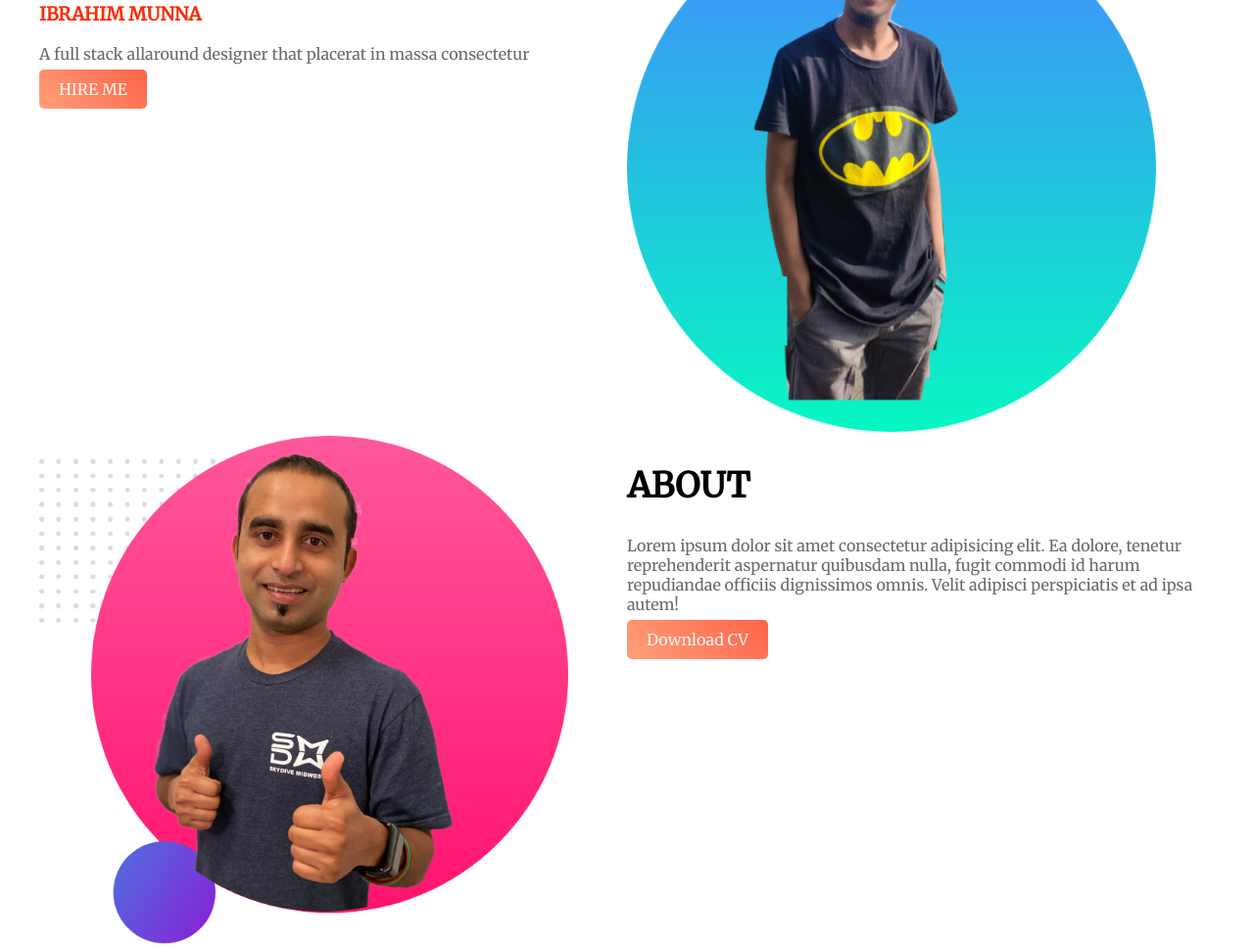
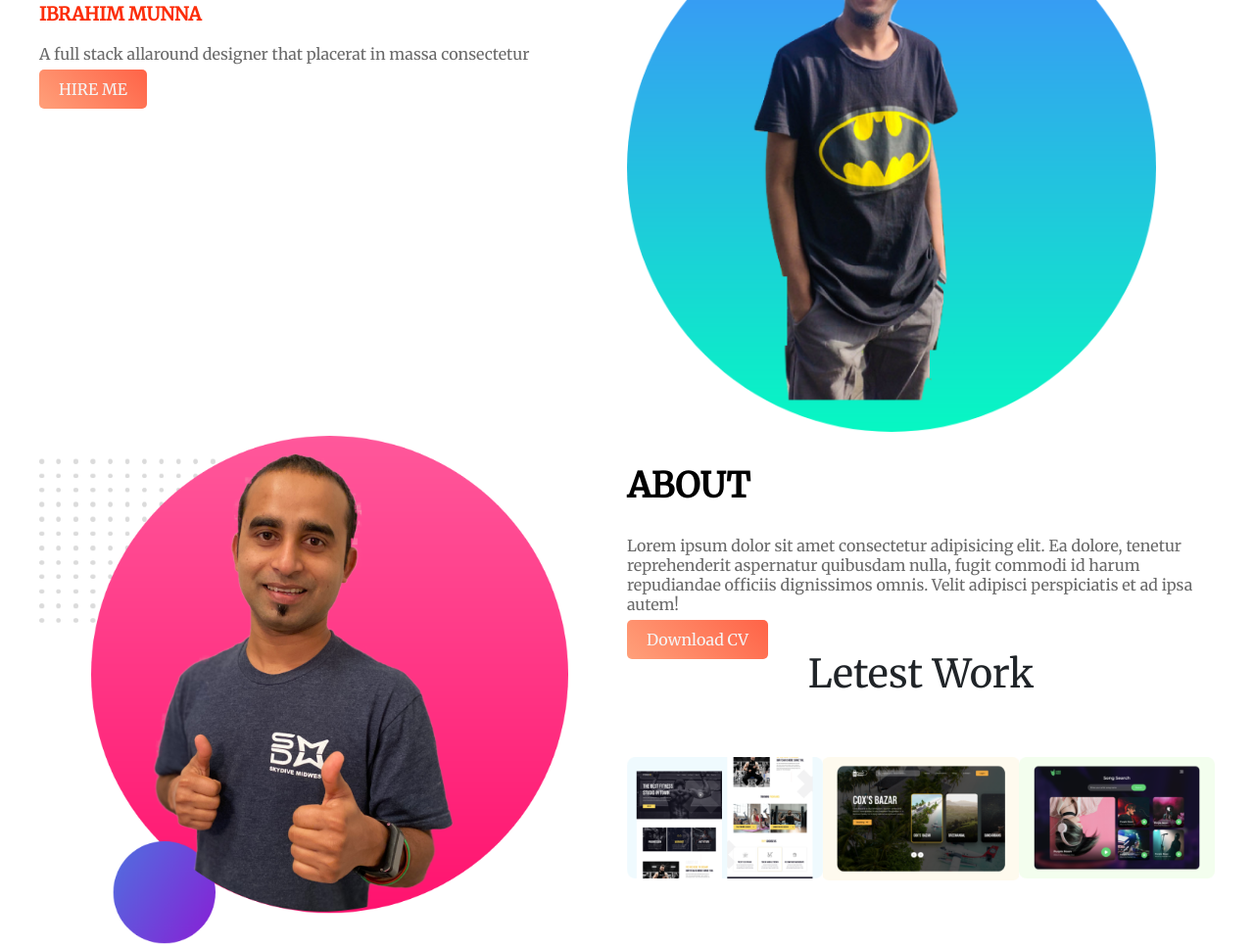
Before and after one commit to hossainmunna/personal-website-main, a plain HTML site: page index.html in a window 1280 px wide. Shown: the part 139-1107 px from the top of the page at 98% size. Drawn offline with Linux system fonts and the light colour scheme.

Commit message:
thard part

```diff
--- a/index.html
+++ b/index.html
@@ -35,23 +35,28 @@
         </div>
     </section>
 
+    <section>
+        <div class="letest_work section_padding"> <!--.letest-work-->
+            <div class="container"> <!--container-->
+                    <h2> Letest Work</h2>
+                <div class="letest_work_img">   <!--letest_work_img-->
+                    <div class="letest_work_box"> <!--letest_work_box-->
+                        <img src="images/image 4.png" alt="">
+                    </div> <!--letest_work_box-->
+                    <div class="letest_work_box"> <!--letest_work_box-->
+                        <img src="images/image 5.png" alt="">
+                    </div> <!--letest_work_box-->
+                    <div class="letest_work_box"> <!--letest_work_box-->
+                        <img src="images/image 8.png" alt="">
+                    </div> <!--letest_work_box-->
+                </div> <!--letest_work_img-->
 
-    <!-- <section>
-        <h3 id="center">LASTET WORKING PROJECT</h3>
-        <div class="box">
-           <img src="images/image 4.png" alt="">
-        </div>
+            </div> <!--container-->
+        </div>  <!--.letest-work-->
+    </section>
 
-        <div class="box">
-           <img src="images/image 5.png" alt="">
-        </div>
 
-    </section> -->
-    <footer>
-        <div id="last-part">
 
-       </div>
-    </footer>
 </body>
 
 </html>
--- a/style.css
+++ b/style.css
@@ -29,11 +29,27 @@ p{color: dimgray;
  #center{
      text-align: center;
  }
- div.box{
-     width: 100%;
-     display: flex;
-     float: left;
-     flex-wrap: wrap;
-      justify-content: space-around;
+ .letest_work h2{
+    font-size: 40px;
+    color: #202428;
+    font-weight: 500;
+    margin-bottom: 60px;
+ }
 
- }
+ .letest_work{
+    width: 100%;
+    height: 650px;
+    text-align: center;
+}
+.letest_work_img{
+    display: grid;
+    grid-template-columns: repeat(3,1fr);
+}
+
+.letest_work_box{
+    max-width: 100%;
+    width: 100%;
+}
+.letest_work_box img{
+    max-width: 100%;
+}
```
